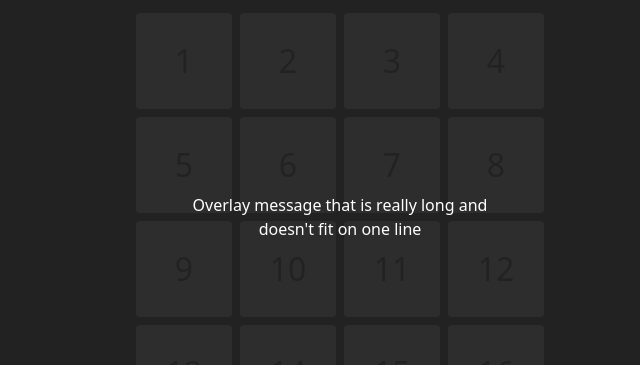
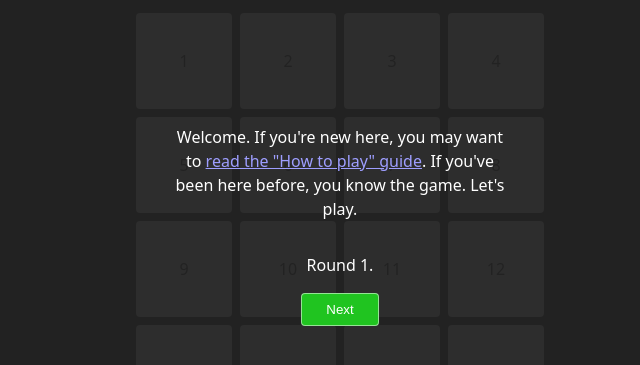
Before and after one commit to lraj22/six-percent-death, a website built with Vite: page index.html in a window 1280 px wide. Shown: the part 235-600 px from the top of the page, without its empty margins (300-940 px from the left). Built offline with nearby package versions, Linux system fonts and the light colour scheme.

Commit message:
Add how to play guide

```diff
--- a/index.html
+++ b/index.html
@@ -27,7 +27,11 @@
 				<div class="card" data-card-id="14"></div>
 				<div class="card" data-card-id="15"></div>
 				<div class="card" data-card-id="16"></div>
-				<div id="overlayMessage">Overlay message that is really long and doesn't fit on one line</div>
+				<div id="overlayMessage">
+					<p>Welcome. If you're new here, you may want to <a href="./howtoplay.html" target="_blank">read the "How to play" guide</a>. If you've been here before, you know the game. Let's play.</p>
+					<p>Round 1.</p>
+					<button type="button">Next</button>
+				</div>
 			</div>
 		</div>
 		<script type="module" src="/src/main.js"></script>
--- a/src/main.css
+++ b/src/main.css
@@ -38,9 +38,12 @@ h1 {
 	height: 12vmin;
 	background-color: #dddddd;
 	color: #222222;
-	line-height: 12vmin;
+	margin: 0 auto;
+	display: flex;
+	align-items: center;
+	justify-content: center;
 	text-align: center;
-	font-size: 4vmin;
+	font-size: 2vmin;
 	border-radius: 4px;
 	transition: all 0.100s;
 	box-sizing: border-box;
@@ -63,6 +66,7 @@ h1 {
 	height: 100%;
 	background-color: #222222f0;
 	display: flex;
+	flex-direction: column;
 	justify-content: center;
 	align-items: center;
 	font-size: 2vmin;
@@ -70,3 +74,16 @@ h1 {
 	text-align: center;
 	box-sizing: border-box;
 }
+
+button {
+	background-color: rgb(32, 196, 32);
+	padding: .5rem 1.5rem;
+	border: 1px solid rgba(255, 255, 255, 0.525);
+	border-radius: 4px;
+	cursor: pointer;
+	transition: all 0.5s;
+}
+
+button:hover {
+	padding: .5rem 2rem;
+}
```
Also changed, not shown: howtoplay.html (added, +58 -0 lines).
